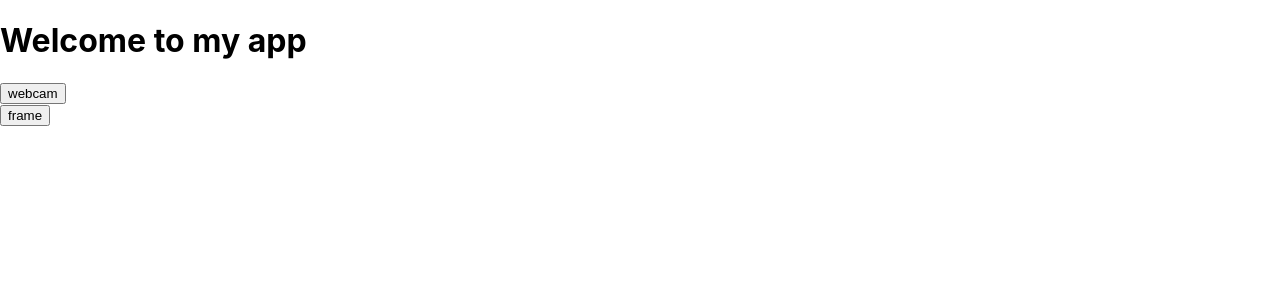
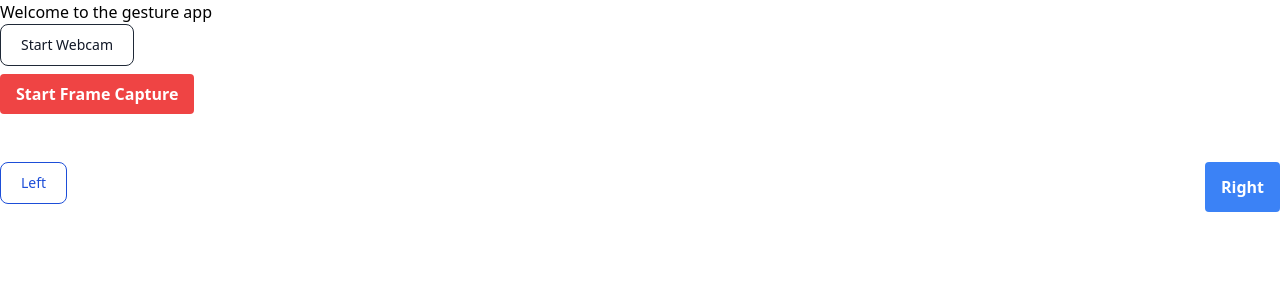
Before and after one commit to jstavrakos/senior_design_project, a React (Create React App) app in the folder extension/my_chrome_extension/: page / in a window 1280 px wide. Shown: the top 300 px of the page. Built offline with nearby package versions, Linux system fonts and the light colour scheme; no server answers.

Commit message:
added tailwind css support and left and right buttons that switch tabs

```diff
--- /dev/null
+++ b/extension/my_chrome_extension/postcss.config.js
@@ -0,0 +1,7 @@
+const tailwindcss = require('tailwindcss');
+module.exports = {
+  plugins: [
+    'postcss-preset-env',
+    tailwindcss
+  ],
+};
--- /dev/null
+++ b/extension/my_chrome_extension/public/options.html
@@ -0,0 +1,2 @@
+<button id="requestPermission">Click for permission prompt</button>
+<script src="options.js"></script>
--- a/extension/my_chrome_extension/src/App.tsx
+++ b/extension/my_chrome_extension/src/App.tsx
@@ -18,7 +18,7 @@ const videoConstraints: VideoConstraints = {
   width: 600,
   height: 600,
   facingMode: FacingMode.USER,
-};
+}
 
 export default function App() {
   const [webCamState, setWebCamState] = useState(false);
@@ -27,12 +27,21 @@ export default function App() {
   const webcamRef = createRef<Webcam>();
 
   useEffect(() => {
-    // Handle potential errors when accessing the webcam
+    // Request permission to use the webcam
+    chrome.permissions.request({ permissions: ['videoCapture'] }, (granted) => {
+      if (granted) {
+        // Permission granted, access the webcam
         navigator.mediaDevices
           .getUserMedia({ video: true, audio: false })
           .catch((error) => {
             console.error('Error accessing webcam:', error);
             // Add appropriate error handling or user feedback here
+          });
+      } else {
+        // Permission denied, handle accordingly
+        console.error('Permission denied to access webcam');
+        // Add appropriate error handling or user feedback here
+      }
     });
   }, []); // Empty dependency array to run effect only once
 
@@ -48,11 +57,14 @@ export default function App() {
 
   return (
     <div>
-      <h1>Welcome to my app</h1>
-      <MyButton class="webcam" onClick={() => setWebCamState(!webCamState)} />
+      <h1>Welcome to the gesture app</h1>
+      <button className='text-gray-900 hover:text-white border border-gray-800 hover:bg-gray-900 focus:ring-4 focus:outline-none focus:ring-gray-300 font-medium rounded-lg text-sm px-5 py-2.5 text-center me-2 mb-2 dark:border-gray-600 dark:text-gray-400 dark:hover:text-white dark:hover:bg-gray-600 dark:focus:ring-gray-800'
+      onClick={() => setWebCamState(!webCamState)} >
+        {webCamState ? 'Stop' : 'Start'} Webcam
+      </button>
       <br />
-      <MyButton
-        class="frame"
+      <button
+      className="bg-red-500 hover:bg-blue-700 text-white font-bold py-2 px-4 rounded"
       onClick={() => {
         if (webCamState) {
           setFrameCapture(!frameCapture);
@@ -60,23 +72,47 @@ export default function App() {
         } else {
           setFrameCapture(false);
         }
-        }}
-      />
+      }} >
+        {frameCapture ? 'Stop' : 'Start'} Frame Capture
+      </button>
       {webCamState && <RenderWebcam webcamRef={webcamRef} />}
       <br />
       {frameCapture && <p>Frame </p>}
       <br />
       {frameCapture && imageSrc && <img src={imageSrc} alt="Captured" />}
+      <br />
+      <div className="fixed left-0 right-0 flex justify-between">
+        <button className='text-blue-700 hover:text-white border border-blue-700 hover:bg-blue-800 focus:ring-4 focus:outline-none focus:ring-blue-300 font-medium rounded-lg text-sm px-5 py-2.5 text-center me-2 mb-2 dark:border-blue-500 dark:text-blue-500 dark:hover:text-white dark:hover:bg-blue-500 dark:focus:ring-blue-800'
+         onClick={changeTabLeft}>Left</button>
+        <button className='bg-blue-500 hover:bg-blue-700 text-white font-bold py-2 px-4 rounded'
+        onClick={changeTabRight}>Right</button>
+      </div>
     </div>
   );
 };
 
-function MyButton(props: { class: string; onClick: () => void }) {
-  return (
-    <>
-      <button onClick={props.onClick}>{props.class}</button>
-    </>
-  );
+function changeTabLeft() {
+  chrome.tabs.query({ currentWindow: true }, (tabs) => {
+    chrome.tabs.query({ active: true, currentWindow: true }, (currentTab) => {
+      const currentIndex = tabs.findIndex((tab) => tab.id === currentTab[0].id);
+      const newIndex = (currentIndex - 1 + tabs.length) % tabs.length;
+      if (tabs[newIndex].id !== undefined) {
+        chrome.tabs.update(tabs[newIndex].id!, { active: true });
+      }
+    });
+  });
+}
+
+function changeTabRight() {
+  chrome.tabs.query({ currentWindow: true }, (tabs) => {
+    chrome.tabs.query({ active: true, currentWindow: true }, (currentTab) => {
+      const currentIndex = tabs.findIndex((tab) => tab.id === currentTab[0].id);
+      const newIndex = (currentIndex + 1) % tabs.length;
+      if (tabs[newIndex].id !== undefined) {
+        chrome.tabs.update(tabs[newIndex].id!, { active: true });
+      }
+    });
+  });
 }
 
 function RenderWebcam(props: { webcamRef: RefObject<Webcam> }) {
--- a/extension/my_chrome_extension/src/index.css
+++ b/extension/my_chrome_extension/src/index.css
@@ -1,15 +1,8 @@
+@tailwind base;
+@tailwind components;
+@tailwind utilities;
+
 body {
-  margin: 0;
-  font-family: -apple-system, BlinkMacSystemFont, 'Segoe UI', 'Roboto', 'Oxygen',
-    'Ubuntu', 'Cantarell', 'Fira Sans', 'Droid Sans', 'Helvetica Neue',
-    sans-serif;
-  -webkit-font-smoothing: antialiased;
-  -moz-osx-font-smoothing: grayscale;
   min-width: 400px;
   min-height: 600px;
 }
-
-code {
-  font-family: source-code-pro, Menlo, Monaco, Consolas, 'Courier New',
-    monospace;
-}
--- /dev/null
+++ b/extension/my_chrome_extension/src/options.js
@@ -0,0 +1,21 @@
+let button = document.getElementById('requestPermission');
+
+button.onclick = ()=>{
+    console.log('ya');
+    navigator.mediaDevices.getUserMedia = navigator.getUserMedia ||
+                    navigator.webkitGetUserMedia ||
+                    navigator.mozGetUserMedia;
+
+    if (navigator.getUserMedia) {
+    navigator.getUserMedia({ audio: false, video: { width: 1280, height: 720 } },
+        (stream) => {
+            console.log('success');
+        },
+        (err) => {
+            console.error(`The following error occurred: ${err.name}`);
+        }
+    );
+    } else {
+        console.log("getUserMedia not supported");
+    }
+};
--- /dev/null
+++ b/extension/my_chrome_extension/tailwind.config.js
@@ -0,0 +1,25 @@
+module.exports = {
+  jit: true,
+  purge: [
+    './src/**/*.{js,jsx,ts,tsx}',
+    './public/index.html',
+  ],
+  darkMode: false, // or 'media' or 'class'
+  theme: {
+    extend: {
+      colors: {
+        transparent: 'transparent',
+        current: 'currentColor',
+        'primary': '#FF6363',
+        'secondary': {
+          100: '#E2E2D5',
+          200: '#888883',
+        }
+      },
+    },
+  },
+  variants: {
+    extend: {},
+  },
+  plugins: [],
+}
--- a/extension/my_chrome_extension/webpack.config.js
+++ b/extension/my_chrome_extension/webpack.config.js
@@ -4,7 +4,10 @@ const HtmlWebpackPlugin = require('html-webpack-plugin');
 const CopyPlugin = require('copy-webpack-plugin');
 
 module.exports = {
-    entry: './src/index.tsx',
+    entry: {
+        index: './src/index.tsx',
+        options: './src/options.js',
+    },
     output: {
         path: path.resolve(__dirname, 'dist'),
         filename: '[name].js',
@@ -20,7 +23,8 @@ module.exports = {
             },
             {
                 test: /\.css$/i,
-                use: [MiniCssExtractPlugin.loader, 'css-loader'],
+                include: path.resolve(__dirname, 'src'),
+                use: ['style-loader', 'css-loader', 'postcss-loader'],
             },
             {
                 test: /\.svg$/i,
@@ -40,17 +44,19 @@ module.exports = {
         extensions: ['.tsx', '.ts', '.js'],
     },
     plugins: [
-        new MiniCssExtractPlugin({
-            filename: '[name].css',
-        }),
         new HtmlWebpackPlugin({
             template: './public/index.html',
             filename: 'popup.html',
         }),
+        new HtmlWebpackPlugin({
+            template: './public/options.html', // Path to your options.html template
+            filename: 'options.html', // Output filename for options page
+        }),
         new CopyPlugin({
             patterns: [
                 {
-                    from: 'public',
+                    from: './public/hand.png', to: 'hand.png',
+                    from: './public/manifest.json', to: 'manifest.json',
                 },
             ],
         }),
```
Also changed, not shown: extension/my_chrome_extension/package.json (+6 -1 lines), extension/my_chrome_extension/public/manifest.json, 1 other file (tests, documents, lock files or other folders). Lines whose indentation alone changed are shown as unchanged.
